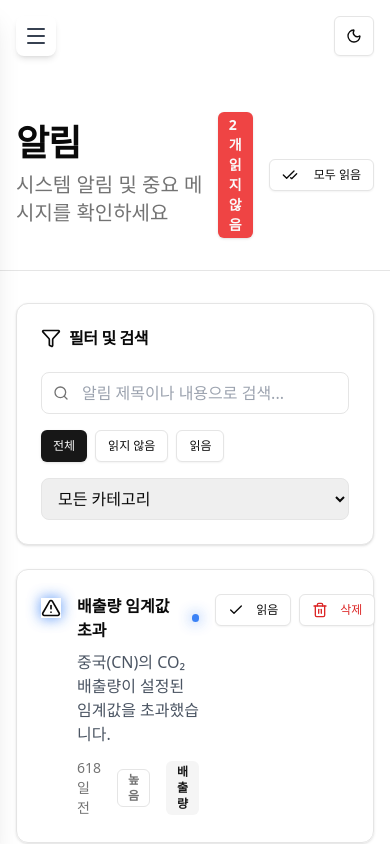
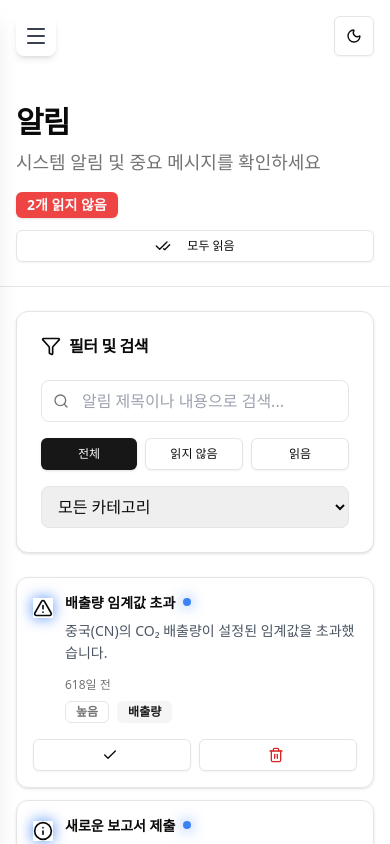
Before and after one commit to HA-SEUNG-JEONG/hanaloop-frontend-assignment, a Next.js app: page /notifications in a window 390 px wide. Shown: the top 844 px of the page. Built offline with nearby package versions, Linux system fonts and the light colour scheme.

Commit message:
UI 개선 : 알림 페이지 및 관련 컴포넌트 반응형 적용

```diff
--- a/app/notifications/components/NotificationActions.tsx
+++ b/app/notifications/components/NotificationActions.tsx
@@ -21,29 +21,36 @@ export const NotificationActions = ({
   onDelete,
   isDeleting
 }: NotificationActionsProps) => (
-  <div className="flex items-center space-x-2 ml-4">
+  <div className="flex items-center justify-end sm:justify-start space-x-2">
     {!notification.isRead && (
       <Button
         variant="outline"
         size="sm"
         onClick={onMarkAsRead}
-        className={cn("text-xs", getButtonHoverClass("read"))}
+        className={cn(
+          "text-xs min-w-0 flex-1 sm:flex-none",
+          getButtonHoverClass("read")
+        )}
         aria-label={`${notification.title} 읽음 처리`}
       >
-        <Check className="mr-1 h-3 w-3" aria-hidden="true" />
-        읽음
+        <Check className="mr-1 h-3 w-3 sm:mr-1" aria-hidden="true" />
+        <span className="hidden sm:inline">읽음</span>
       </Button>
     )}
     <Button
       variant="outline"
       size="sm"
       onClick={onDelete}
-      className={cn(getButtonHoverClass("delete"), isDeleting && "opacity-50")}
+      className={cn(
+        "min-w-0 flex-1 sm:flex-none",
+        getButtonHoverClass("delete"),
+        isDeleting && "opacity-50"
+      )}
       aria-label={`${notification.title} 삭제`}
       disabled={isDeleting}
     >
-      <Trash2 className="mr-1 h-3 w-3" aria-hidden="true" />
-      삭제
+      <Trash2 className="mr-1 h-3 w-3 sm:mr-1" aria-hidden="true" />
+      <span className="hidden sm:inline">삭제</span>
     </Button>
   </div>
 );
--- a/app/notifications/components/NotificationContent.tsx
+++ b/app/notifications/components/NotificationContent.tsx
@@ -17,39 +17,40 @@ export const NotificationContent = ({
   notification
 }: NotificationContentProps) => (
   <div className="flex-1 min-w-0">
-    <div className="flex items-center space-x-2 mb-2">
+    <div className="flex items-start sm:items-center space-x-2 mb-2">
       <h3
         className={cn(
           getTitleClass(notification.isRead),
-          "transition-all duration-300 group-hover:text-primary"
+          "transition-all duration-300 group-hover:text-primary text-sm sm:text-base leading-tight"
         )}
       >
         {notification.title}
       </h3>
       {!notification.isRead && (
         <div
-          className="w-2 h-2 bg-blue-500 rounded-full animate-pulse-glow"
+          className="w-2 h-2 bg-blue-500 rounded-full animate-pulse-glow flex-shrink-0 mt-1 sm:mt-0"
           aria-label="읽지 않은 알림"
         />
       )}
     </div>
 
-    <p className="text-gray-600 dark:text-gray-400 mb-3 transition-all duration-300">
+    <p className="text-gray-600 dark:text-gray-400 mb-3 transition-all duration-300 text-sm sm:text-base leading-relaxed">
       {notification.message}
     </p>
 
-    <div className="flex items-center space-x-4 text-sm text-muted-foreground">
+    <div className="flex flex-col sm:flex-row sm:items-center gap-2 sm:gap-4 text-xs sm:text-sm text-muted-foreground">
       <time
         className="transition-all duration-300"
         dateTime={notification.createdAt}
       >
         {formatRelativeDate(notification.createdAt)}
       </time>
+      <div className="flex flex-wrap gap-2">
         <Badge
           variant="outline"
           className={cn(
             getPriorityColorClass(notification.priority),
-          "transition-all duration-300 group-hover:scale-105"
+            "transition-all duration-300 group-hover:scale-105 text-xs"
           )}
           aria-label={`우선순위: ${getPriorityName(notification.priority)}`}
         >
@@ -57,11 +58,14 @@ export const NotificationContent = ({
         </Badge>
         <Badge
           variant="secondary"
-        className={cn("transition-all duration-300 group-hover:scale-105")}
+          className={cn(
+            "transition-all duration-300 group-hover:scale-105 text-xs"
+          )}
           aria-label={`카테고리: ${getCategoryName(notification.category)}`}
         >
           {getCategoryName(notification.category)}
         </Badge>
       </div>
     </div>
+  </div>
 );
--- a/app/notifications/components/NotificationFilters.tsx
+++ b/app/notifications/components/NotificationFilters.tsx
@@ -41,9 +41,9 @@ export function NotificationFilters({
         </CardTitle>
       </CardHeader>
       <CardContent>
-        <div className="flex flex-col sm:flex-row gap-4">
+        <div className="space-y-4">
           {/* 검색 */}
-          <div className="relative flex-1">
+          <div className="relative">
             <Search className="absolute left-3 top-1/2 transform -translate-y-1/2 h-4 w-4 text-muted-foreground" />
             <input
               type="text"
@@ -54,12 +54,15 @@ export function NotificationFilters({
             />
           </div>
 
+          {/* 필터 섹션 */}
+          <div className="flex flex-col sm:flex-row gap-4">
             {/* 읽음 상태 필터 */}
-          <div className="flex gap-2">
+            <div className="flex flex-wrap gap-2">
               <Button
                 variant={filter === "all" ? "default" : "outline"}
                 size="sm"
                 onClick={() => onFilterChange("all")}
+                className="flex-1 sm:flex-none"
               >
                 전체
               </Button>
@@ -67,6 +70,7 @@ export function NotificationFilters({
                 variant={filter === "unread" ? "default" : "outline"}
                 size="sm"
                 onClick={() => onFilterChange("unread")}
+                className="flex-1 sm:flex-none"
               >
                 읽지 않음
               </Button>
@@ -74,12 +78,14 @@ export function NotificationFilters({
                 variant={filter === "read" ? "default" : "outline"}
                 size="sm"
                 onClick={() => onFilterChange("read")}
+                className="flex-1 sm:flex-none"
               >
                 읽음
               </Button>
             </div>
 
             {/* 카테고리 필터 */}
+            <div className="flex-1 sm:max-w-xs">
               <select
                 value={categoryFilter}
                 onChange={(e) =>
@@ -87,7 +93,7 @@ export function NotificationFilters({
                     e.target.value as NotificationCategory | "all"
                   )
                 }
-            className="px-3 py-2 border rounded-lg focus:ring-2 focus:ring-primary focus:border-transparent"
+                className="w-full px-3 py-2 border rounded-lg focus:ring-2 focus:ring-primary focus:border-transparent"
               >
                 <option value="all">모든 카테고리</option>
                 <option value="emission">배출량</option>
@@ -96,6 +102,8 @@ export function NotificationFilters({
                 <option value="company">기업</option>
               </select>
             </div>
+          </div>
+        </div>
       </CardContent>
     </Card>
   );
--- a/app/notifications/components/NotificationHeader.tsx
+++ b/app/notifications/components/NotificationHeader.tsx
@@ -24,22 +24,32 @@ export function NotificationHeader({
 }: NotificationHeaderProps) {
   return (
     <div className="border-b bg-card">
-      <div className="container mx-auto px-4 py-8">
-        <div className="flex items-center justify-between">
-          <div>
-            <h1 className="text-4xl font-bold tracking-tight mb-2">알림</h1>
-            <p className="text-xl text-muted-foreground">
+      <div className="container mx-auto px-4 py-6 sm:py-8">
+        <div className="flex flex-col sm:flex-row sm:items-center sm:justify-between gap-4">
+          <div className="flex-1">
+            <h1 className="text-3xl sm:text-4xl font-bold tracking-tight mb-2">
+              알림
+            </h1>
+            <p className="text-lg sm:text-xl text-muted-foreground">
               시스템 알림 및 중요 메시지를 확인하세요
             </p>
           </div>
-          <div className="flex items-center space-x-4">
+          <div className="flex flex-col sm:flex-row items-start sm:items-center gap-3 sm:gap-4">
             {unreadCount > 0 && (
-              <Badge variant="destructive" className="text-sm">
+              <Badge
+                variant="destructive"
+                className="text-sm self-start sm:self-auto"
+              >
                 {unreadCount}개 읽지 않음
               </Badge>
             )}
             {unreadCount > 0 && (
-              <Button onClick={onMarkAllAsRead} variant="outline" size="sm">
+              <Button
+                onClick={onMarkAllAsRead}
+                variant="outline"
+                size="sm"
+                className="w-full sm:w-auto"
+              >
                 <CheckCheck className="mr-2 h-4 w-4" />
                 모두 읽음
               </Button>
--- a/app/notifications/components/NotificationItem.tsx
+++ b/app/notifications/components/NotificationItem.tsx
@@ -57,10 +57,10 @@ export const NotificationItem = memo(function NotificationItem({
       aria-labelledby={`notification-title-${notification.id}`}
       aria-describedby={`notification-message-${notification.id}`}
     >
-      <CardContent className="p-6">
-        <div className="flex items-start justify-between">
-          <div className="flex items-start space-x-4 flex-1">
-            <div className="mt-1">
+      <CardContent className="p-4 sm:p-6">
+        <div className="flex flex-col sm:flex-row sm:items-start sm:justify-between gap-4">
+          <div className="flex items-start space-x-3 sm:space-x-4 flex-1 min-w-0">
+            <div className="mt-1 flex-shrink-0">
               <div
                 className={cn(
                   "transition-all duration-300 group-hover:scale-110",
@@ -71,9 +71,12 @@ export const NotificationItem = memo(function NotificationItem({
               </div>
             </div>
 
+            <div className="flex-1 min-w-0">
               <NotificationContent notification={notification} />
             </div>
+          </div>
 
+          <div className="flex-shrink-0">
             <NotificationActions
               notification={notification}
               onMarkAsRead={handleMarkAsRead}
@@ -81,6 +84,7 @@ export const NotificationItem = memo(function NotificationItem({
               isDeleting={isDeleting}
             />
           </div>
+        </div>
       </CardContent>
     </Card>
   );
--- a/app/notifications/page.tsx
+++ b/app/notifications/page.tsx
@@ -186,7 +186,7 @@ export default function NotificationsPage() {
         onMarkAllAsRead={markAllAsRead}
       />
 
-      <div className="container mx-auto px-4 py-8">
+      <div className="container mx-auto px-4 py-6 sm:py-8">
         <NotificationFilters
           filter={filter}
           categoryFilter={categoryFilter}
@@ -196,7 +196,7 @@ export default function NotificationsPage() {
           onSearchTermChange={setSearchTerm}
         />
 
-        <div className="space-y-4">
+        <div className="space-y-3 sm:space-y-4">
           {filteredNotifications.length > 0 ? (
             filteredNotifications.map((notification) => (
               <NotificationItem
@@ -207,8 +207,8 @@ export default function NotificationsPage() {
               />
             ))
           ) : (
-            <div className="text-center py-12">
-              <div className="text-muted-foreground">
+            <div className="text-center py-8 sm:py-12">
+              <div className="text-muted-foreground text-sm sm:text-base">
                 {hasActiveFilters
                   ? "검색 조건에 맞는 알림이 없습니다."
                   : "새로운 알림이 없습니다."}
```
Lines whose indentation alone changed are shown as unchanged.
